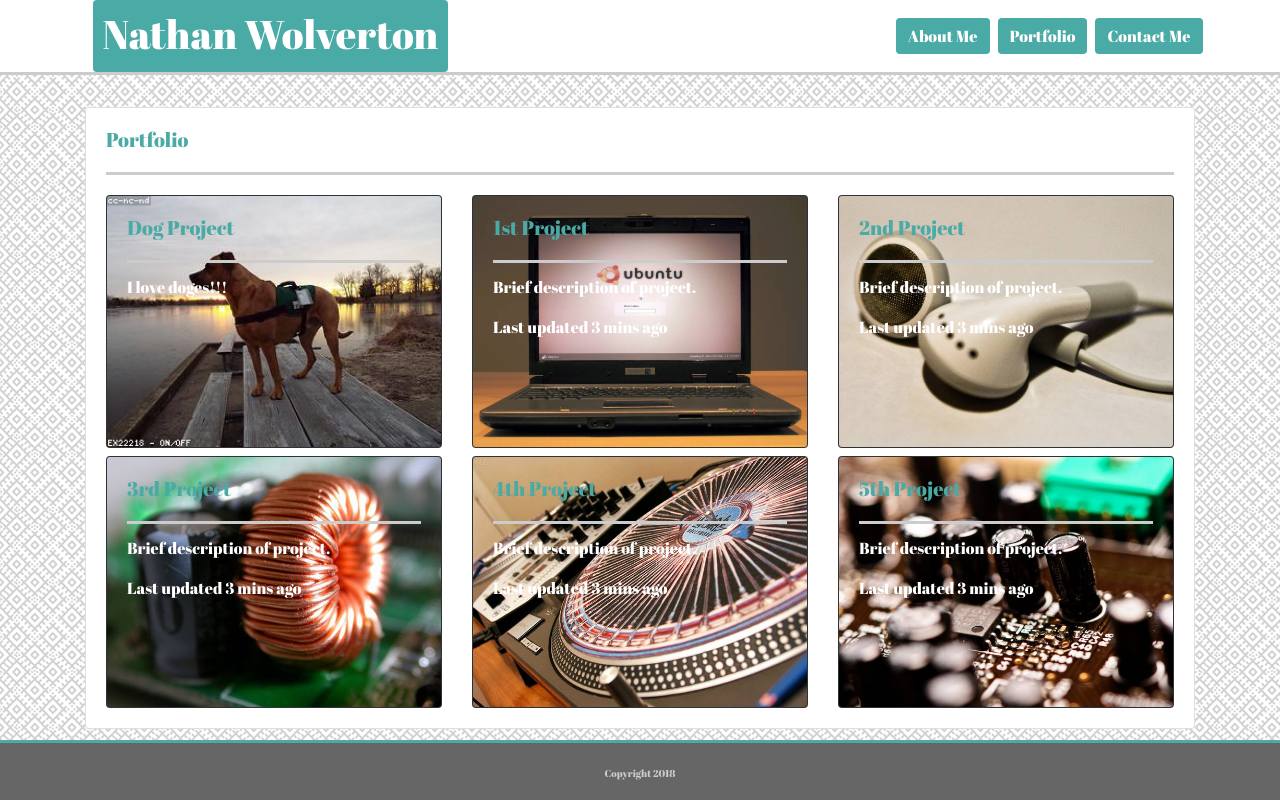
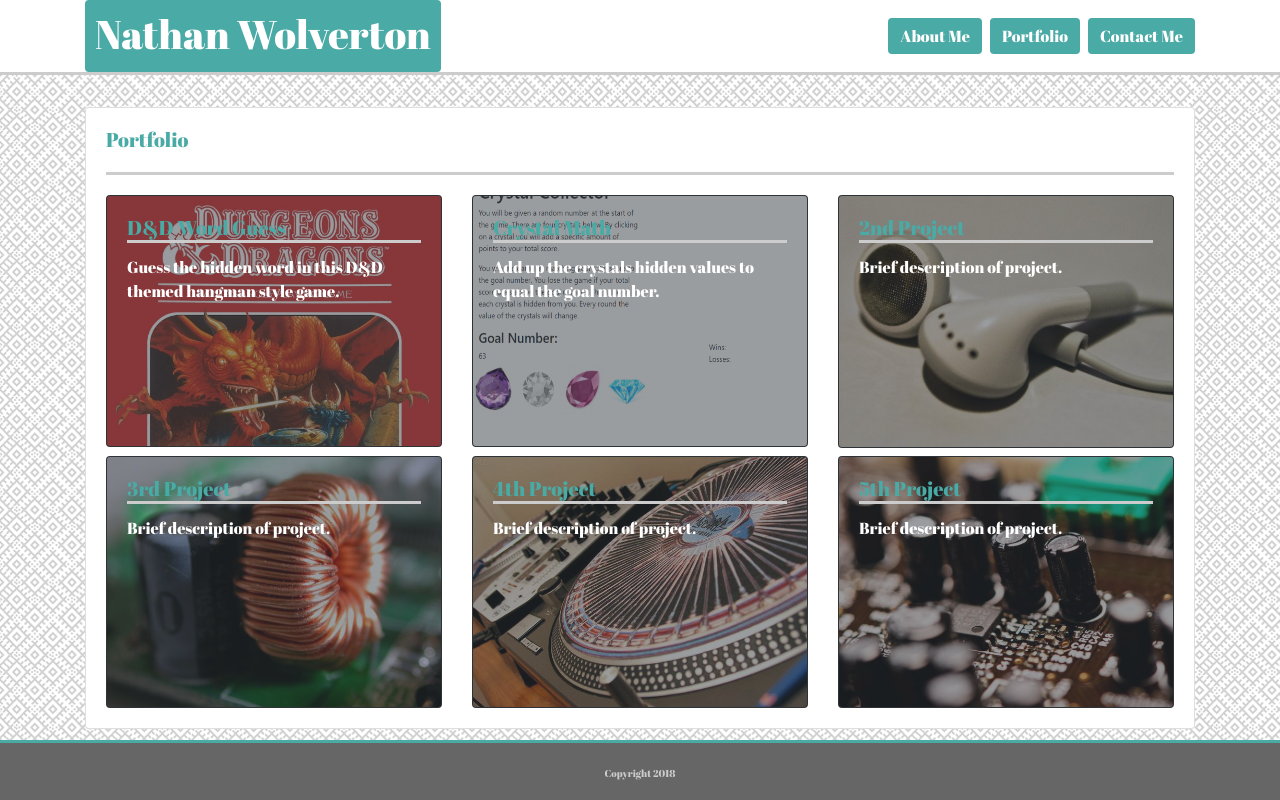
Before and after one commit to NateWolves/Bootstrap-Portfolio, a plain HTML site: page portfolio.html in a window 1280 px wide. Drawn offline with nearby package versions, Linux system fonts and the light colour scheme.

Commit message:
Added my two completed projects to the portfolio section.

```diff
--- a/assets/css/customstyle.css
+++ b/assets/css/customstyle.css
@@ -20,9 +20,6 @@ body {
     padding: 0px 0px 0px 0px;
 }
 
-
-
-
 h1 {
     Background-color: #4aaaa5;
     height: 72px;
@@ -42,6 +39,9 @@ h5 {
     border-bottom-style: solid;
     border-bottom-color: #cccccc;
     padding: 0px 0px 20px 0px;
+}
+.projectTitle{
+    padding: 0px 0px 0px 0px;
 }
 .btn {
     background-color: #4aaaa5;
@@ -69,10 +69,14 @@ a:focus {
 a:active {
     background-color:#666666;
 }
-.col-md-12 {
-    padding-right:0px;
+
+.portfolioImage {
+    opacity: 0.5;
+    z-index: -1;
 }
-
+.project {
+    z-index: -1;
+}
 
 #Profilepic {
     float:;
@@ -101,10 +105,33 @@ a:active {
     color:#cccccc;
     z-index: -3;
 }
-/*removing space on the right edge of mobile screens
-#intro {
-    overflow-x:hidden;
-    }   */
+@media screen and (max-width: 768px){
+    /* removing the hover description as bootstrap clicks in larger picture sizes*/
+    body .projectDesc{
+        color: #ffffff;
+    }
+
+
+}
+
+@media screen and (max-width: 991px){
+    .projectDesc {
+       color: transparent;
+       position: relative;
+    }
+
+    .projectDesc:hover {
+        visibility: visible;
+        color: #ffffff;
+        background-color:#cccccc;
+        z-index: inherit 999;;
+        display: block;
+        border-radius: 6px;
+        padding:0px 5px 0px 5px;
+        position: absolute;
+        float: left;
+    }
+}
 
 @media screen and (max-width: 600px){
     h1 {
@@ -119,10 +146,7 @@ a:active {
         justify-content:center;
         margin-bottom: 8px;
     }
-    #Profilepic {
-        width:;
-        height:;
-    }
+
 }
 @media screen and (max-width: 320px){
     .navbar{
--- a/portfolio.html
+++ b/portfolio.html
@@ -11,8 +11,7 @@
     <title>Portfolio</title>
   </head>
   <body>
-      <div class="row">
-          <div class="col-md-12">
+
               <nav class="navbar navbar-light" style="background-color: #ffffff;">
                   <div class="container">
                           <div class="d-none d-md-block"><h1 class="rounded" class="align-middle">Nathan Wolverton</h1></div>
@@ -31,9 +30,6 @@
                   </div>
               </nav>
 
-      </div>
-  </div>
-
 
 <div class="container">
     <br>
@@ -42,36 +38,38 @@
               <h5 class="card-title">Portfolio</h5>
     <div class="row">
         <div class="col-md-4">
-                <div class="card bg-dark text-white">
-                  <a href="assets/images/Dog.jpg">
-                        <img class="card-img" src="assets/images/Dog.jpg" alt="Dog">
+                <div class="card bg-dark text-white project">
+                  <a href="https://natewolves.github.io/Word-Guess-Game/">
+                        <img class="card-img portfolioImage" src="assets/images/dnd.jpg" alt="D&D">
                         <div class="card-img-overlay">
-                          <h5 class="card-title">Dog Project</h5>
-                          <p class="card-text">I love doges!!!</p>
+                          <h5 class="card-title projectTitle">D&D Word Guess</h5>
+
+                          <span class="card-text projectDesc" data-container="body" data-toggle="popover" data-placement="bottom" data-content="Guess the hidden word in this Dungeons and Dragons themed hangman style game.">Guess the hidden word in this D&D themed hangman style game.</span>
+
                         </div>
                   </a>
                 </div>
         </div>
         <div class="col-md-4">
-                <div class="card bg-dark text-white">
-                  <a href="assets/images/Lorempixel1">
-                        <img class="card-img" src="assets/images/Lorempixel1.jpg" alt="Card image">
+                <div class="card bg-dark text-white project">
+                  <a href="https://natewolves.github.io/unit-4-game-crystals/">
+                        <img class="card-img portfolioImage" src="assets/images/CrystalGame.png" alt="Crystal Game">
                         <div class="card-img-overlay">
-                          <h5 class="card-title">1st Project</h5>
-                          <p class="card-text">Brief description of project.</p>
-                          <p class="card-text">Last updated 3 mins ago</p>
+                          <h5 class="card-title projectTitle">Crystal Math</h5>
+                          <p class="card-text projectDesc">Add up the crystals hidden values to equal the goal number.</p>
+
                         </div>
                   </a>
                  </div>
         </div>
         <div class="col-md-4">
-                <div class="card bg-dark text-white">
+                <div class="card bg-dark text-white project">
                   <a href="assets/images/Lorempixel2.jpg">
-                        <img class="card-img" src="assets/images/Lorempixel2.jpg" alt="Card image">
+                        <img class="card-img portfolioImage" src="assets/images/Lorempixel2.jpg" alt="Card image">
                         <div class="card-img-overlay">
-                          <h5 class="card-title">2nd Project</h5>
-                          <p class="card-text">Brief description of project.</p>
-                          <p class="card-text">Last updated 3 mins ago</p>
+                          <h5 class="card-title projectTitle">2nd Project</h5>
+                          <p class="card-text projectDesc">Brief description of project.</p>
+
                         </div>
                   </a>
                 </div>
@@ -79,37 +77,37 @@
     </div>
     <div class="row">
             <div class="col-md-4">
-                    <div class="card bg-dark text-white">
+                    <div class="card bg-dark text-white project">
                       <a href="assets/images/Lorempixel3.jpg">
-                            <img class="card-img" src="assets/images/Lorempixel3.jpg" alt="Card image">
+                            <img class="card-img portfolioImage" src="assets/images/Lorempixel3.jpg" alt="Card image">
                             <div class="card-img-overlay">
-                              <h5 class="card-title">3rd Project</h5>
-                              <p class="card-text">Brief description of project.</p>
-                              <p class="card-text">Last updated 3 mins ago</p>
+                              <h5 class="card-title projectTitle">3rd Project</h5>
+                              <p class="card-text projectDesc">Brief description of project.</p>
+
                             </div>
                       </a>
                     </div>
             </div>
             <div class="col-md-4">
-                    <div class="card bg-dark text-white">
+                    <div class="card bg-dark text-white project">
                       <a href="assets/images/Lorempixel4.jpg">
-                            <img class="card-img" src="assets/images/Lorempixel4.jpg" alt="Card image">
+                            <img class="card-img portfolioImage" src="assets/images/Lorempixel4.jpg" alt="Card image">
                             <div class="card-img-overlay">
-                              <h5 class="card-title">4th Project</h5>
-                              <p class="card-text">Brief description of project.</p>
-                              <p class="card-text">Last updated 3 mins ago</p>
+                              <h5 class="card-title projectTitle">4th Project</h5>
+                              <p class="card-text projectDesc">Brief description of project.</p>
+
                             </div>
                       </a>
                     </div>
             </div>
             <div class="col-md-4">
-                    <div class="card bg-dark text-white">
+                    <div class="card bg-dark text-white project">
                           <a href="assets/images/Lorempixel5.jpg">
-                            <img class="card-img" src="assets/images/Lorempixel5.jpg" alt="Card image">
+                            <img class="card-img portfolioImage" src="assets/images/Lorempixel5.jpg" alt="Card image">
                             <div class="card-img-overlay">
-                              <h5 class="card-title">5th Project</h5>
-                              <p class="card-text">Brief description of project.</p>
-                              <p class="card-text">Last updated 3 mins ago</p>
+                              <h5 class="card-title projectTitle">5th Project</h5>
+                              <p class="card-text projectDesc">Brief description of project.</p>
+
                             </div>
                           </a>
                     </div>
```
Also changed, not shown: contact.html (+1 -4 lines), index.html (+4 -4 lines), assets/images/CrystalGame.png (added), assets/images/dnd.jpg (added), assets/images/dnd1sted.jpg (added), assets/images/dnd1stedcropped.jpg (added).
